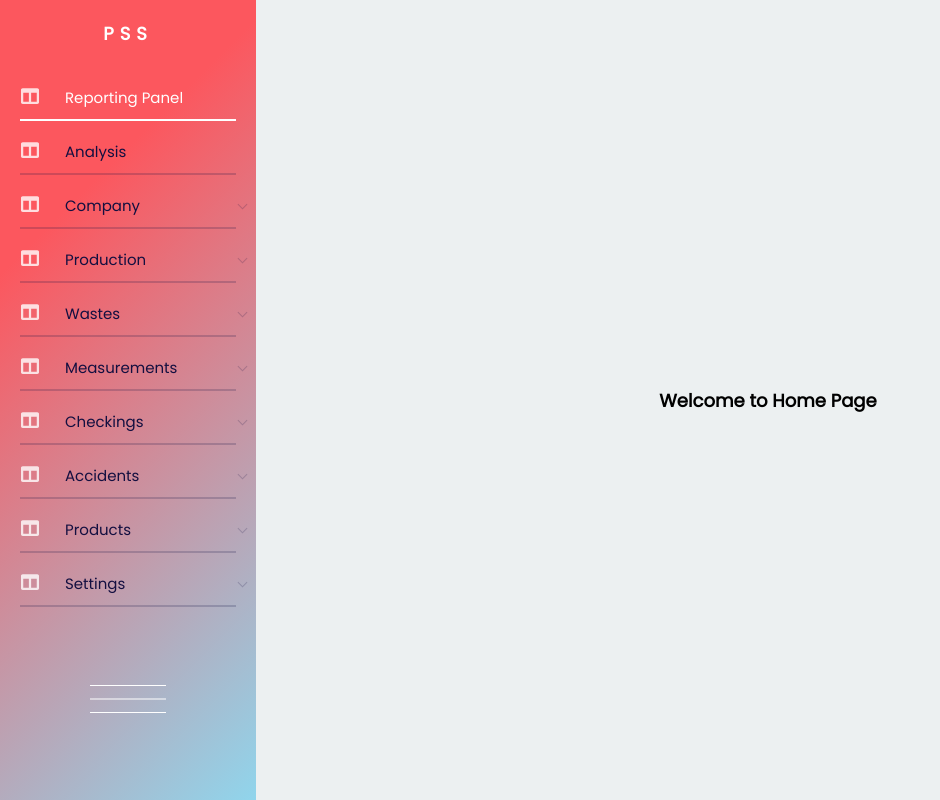
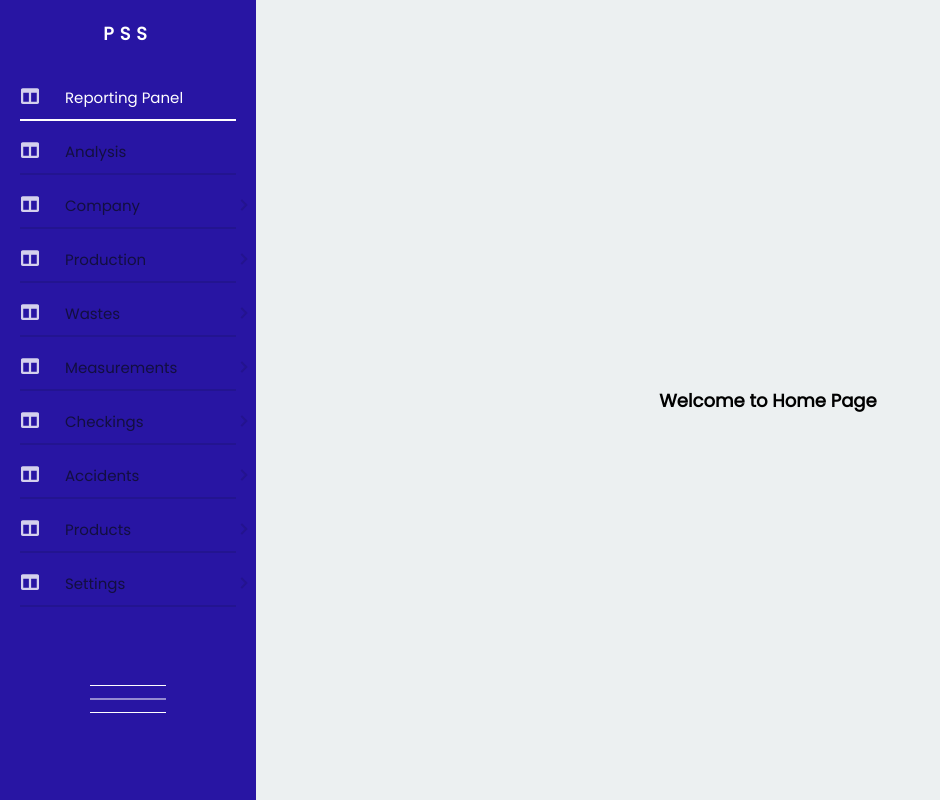
Before and after one commit to jakubwas/react-sidebar, a React (Create React App) app: page / in a window 1280 px wide. Shown: the whole page, without its empty margins (0-940 px from the left). Built offline with nearby package versions, Linux system fonts and the light colour scheme.

Commit message:
Add submenus

```diff
--- a/src/Components/Sidebar/Sidebar.js
+++ b/src/Components/Sidebar/Sidebar.js
@@ -109,8 +109,11 @@ const Sidebar = (props) => {
                         }
                     </styled.MenuItem>
 
-                    {hasSubmenus && isOpen && (
-                        <styled.SubMenuItemContainer isSidebarOpen={isSidebarOpen}>
+                    {hasSubmenus && (
+                        <styled.SubMenuItemContainer
+                            isSidebarOpen={isSidebarOpen}
+                            className="subMenuItemContainer"
+                        >
                             {subMenusJSX}
                         </styled.SubMenuItemContainer>
                     )}
--- a/src/Components/Sidebar/Sidebar.styles.js
+++ b/src/Components/Sidebar/Sidebar.styles.js
@@ -5,9 +5,7 @@ export const SidebarContainer = styled.div`
     max-width: 280px;
     min-width: 80px;
     position: relative;
-    background-image: linear-gradient(
-        315deg, #90D5EC 0%, #FC575E 74%
-    );
+    background-color: rgb(40, 21, 163) ;
     transition: .2s ease-in all;
 `
 
@@ -21,11 +19,25 @@ export const SidebarHeader = styled.h3`
 
 export const MenuItemsContainer = styled.div``
 
-export const ItemContainer = styled.div``
+export const ItemContainer = styled.div`
+    position: relative;
+    &:hover {
+        .subMenuItemContainer{
+            display: block;
+        }
+    }
+`
 
 export const SubMenuItemContainer = styled.div`
-    ${ props => props.isSidebarOpen && 'padding-left: 15%'};
-    ${ props => !props.isSidebarOpen && 'text-align: center'};
+    display: none;
+    position: absolute;
+    top: 0;
+    right: 0;
+    transform: translateX(100%);
+    background-color: #f9f9f9;
+    min-width: 160px;
+    box-shadow: 0px 8px 16px 0px rgba(0,0,0,0.2);
+    z-index: 1;
 `
 
 export const MenuItem = styled.div`
@@ -88,13 +100,10 @@ export const Icon = styled.div`
 `
 
 export const SubMenuItem = styled.p`
-    font-size: 13px;
-    color: rgb(19, 15, 64);
-    cursor: pointer;
-
-    &:hover {
-        color: rgb(255, 255, 255);
-    }
+    color: black;
+    padding: 12px 16px;
+    text-decoration: none;
+    display: block;
 `
 
 export const TogglerContainer = styled.div`
@@ -128,8 +137,8 @@ export const DropdownIcon = styled.span`
     top: 30%;
     right: 10px;
     border: solid ${ prop => prop.selected ? 'rgb(255, 255, 255)' : 'rgba(19, 15, 64, 0.2)' };;
-    border-width: 0 1px 1px 0;
+    border-width: 0 2px 2px 0;
     padding: 3px;
-    transform: ${props => props.isOpen ? 'rotate(-135deg)' : 'rotate(45deg)'};
+    transform: rotate(-45deg);
     transition: .3s ease-in all;
 `
```
Also changed, not shown: 2 other files (tests, documents, lock files or other folders).
